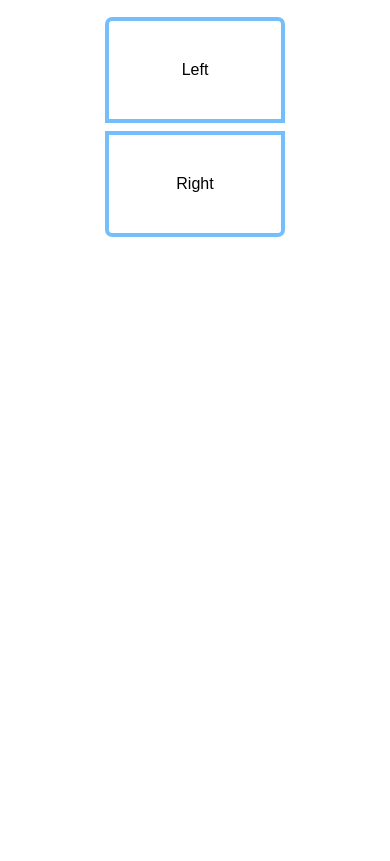
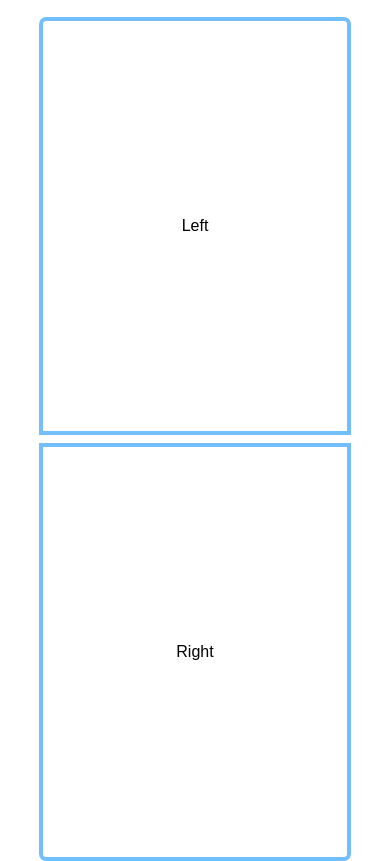
Before and after one commit to AlishaSo/five-responsive-layouts-exercises, a plain HTML site: page html/sidebar-layout.html in a window 390 px wide. Shown: the part 111-972 px from the top of the page. Before the commit the page ends 844 px from the top, so only its background shows below. Drawn offline with Linux system fonts and the light colour scheme.

Commit message:
Fix mobile layout such that it takes up the full vw and vh of the device.

```diff
--- a/css/sidebar.css
+++ b/css/sidebar.css
@@ -22,7 +22,7 @@ h2 {
     display: flex;
     flex-direction: column;
     justify-content: center;
-    margin-top: 1rem;
+    height: 100vh;
 }
 
 .box {
@@ -31,23 +31,26 @@ h2 {
     display: flex;
     flex: 1;
     justify-content: center;
-    padding: 2.5rem 0;
+    padding: 2.5em 0;
     text-align: center;
-    width: 46%;
+    width: 80%;
 }
 
 .left {
     border-radius: .45em .45em 0 0;
+    height: 50vh;
     margin-bottom: .5em;
 }
 
 .right {
     border-radius: 0 0 .45em .45em;
+    height: 50vh;
 }
 
 @media screen and (min-width: 26.8125em) { /* 429px */
     .parent {
         flex-direction: row;
+        padding: 5%;
     }
 
     .box {
```
